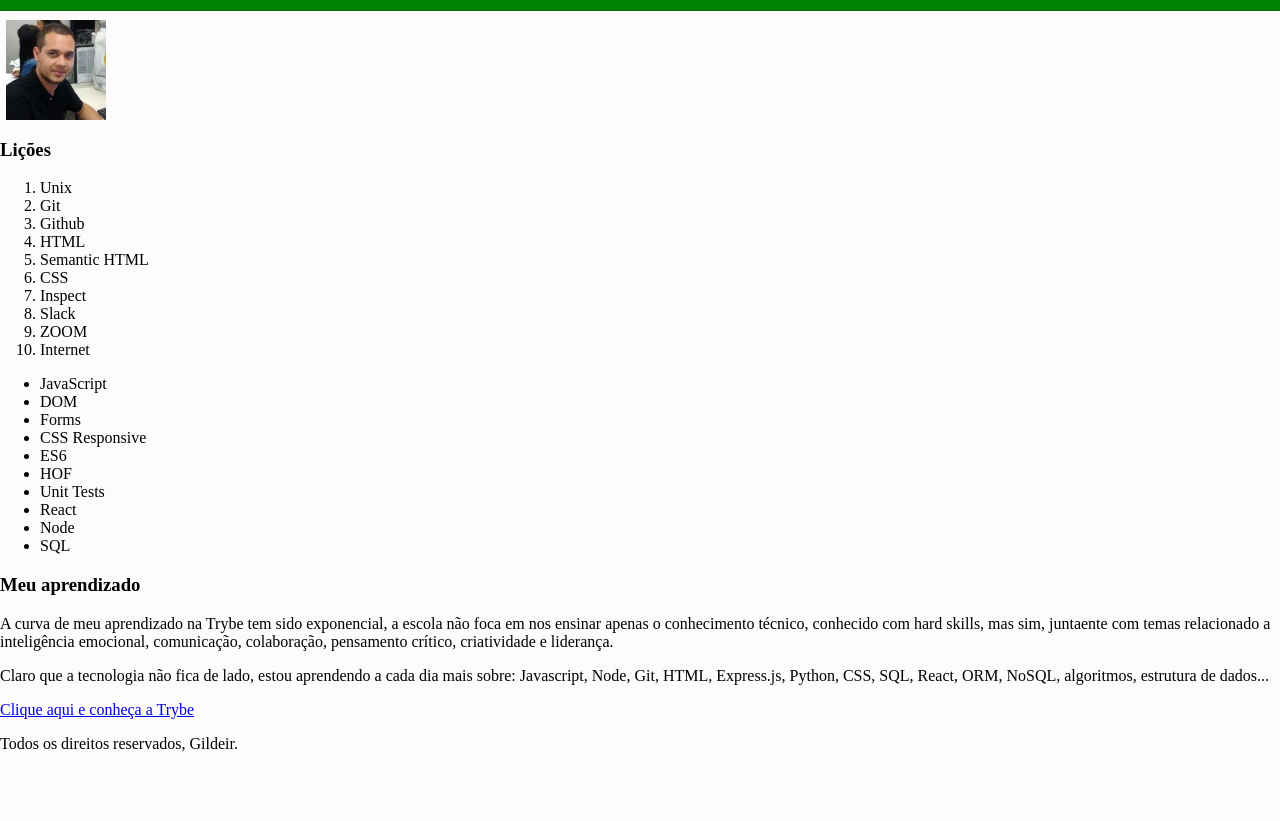
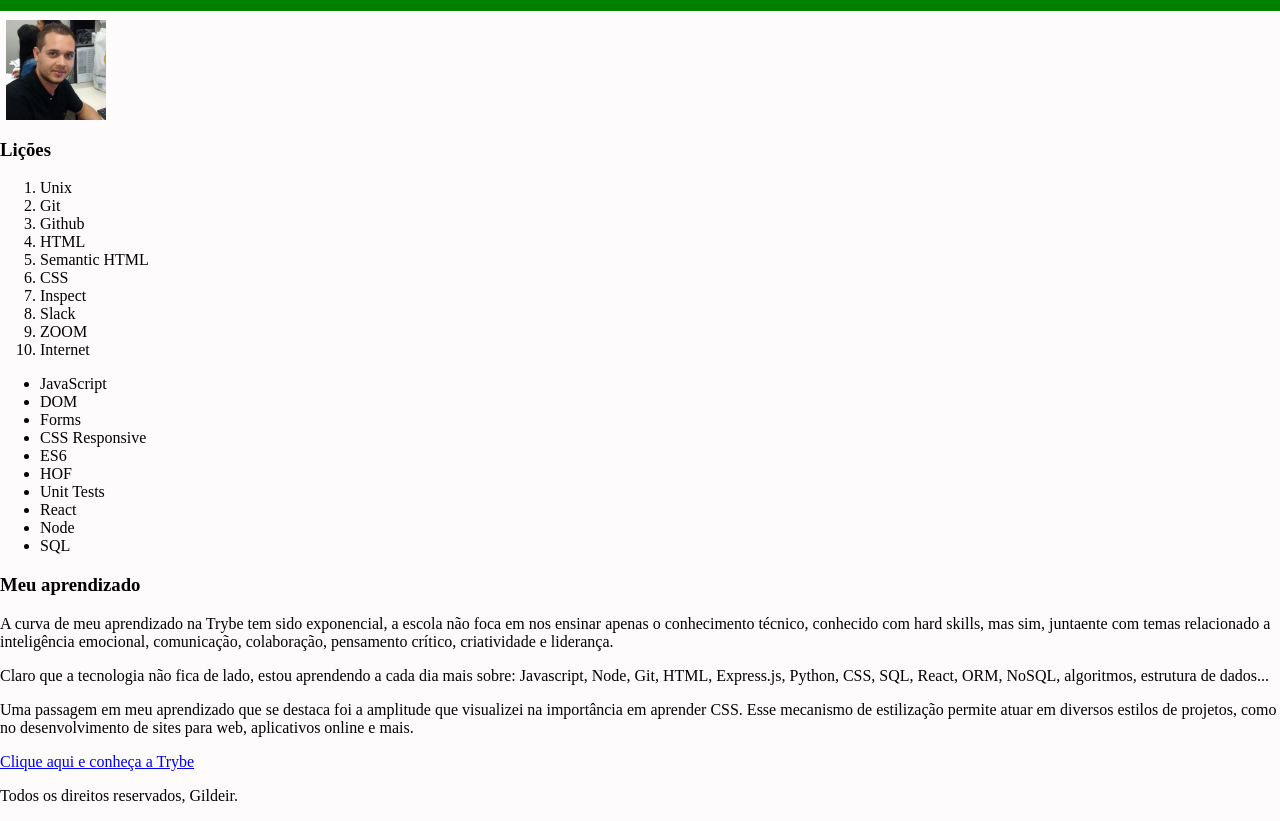
Before and after one commit to Gildeir/Lessons-learned-project-fundamentals, a website: page index.html in a window 1280 px wide. Shown: the part 90-911 px from the top of the page. Before the commit the page ends 859 px from the top, so only its background shows below. Drawn offline with Linux system fonts and the light colour scheme.

Commit message:
Adiciona tag aside, section e texto com mais de 100 caracteres

```diff
--- a/index.html
+++ b/index.html
@@ -52,10 +52,22 @@
         <p>Claro que a tecnologia não fica de lado, estou aprendendo a cada dia mais sobre: Javascript, Node, Git, HTML, Express.js, Python, CSS, SQL, React, ORM, NoSQL, algoritmos, estrutura de dados...</p>
     </article>
 
-    <a href="https://www.betrybe.com/" target="_blank" rel="noopener noreferrer">Clique aqui e conheça a Trybe</a>
+
+
+    <section>
+        <aside>
+
+            <P> Uma passagem em meu aprendizado que se destaca foi a amplitude que visualizei na importância em aprender CSS. Esse mecanismo de estilização permite atuar em diversos estilos de projetos, como no desenvolvimento de sites para web, aplicativos online e mais.
+
+            </P>
+        </aside>
+        </section>
+
+        <a href="https://www.betrybe.com/" target="_blank" rel="noopener noreferrer">Clique aqui e conheça a Trybe</a>
 
     <footer id=rodape>
         <p>Todos os direitos reservados, Gildeir.</p>
+
     </footer>
 
 </body>
```
